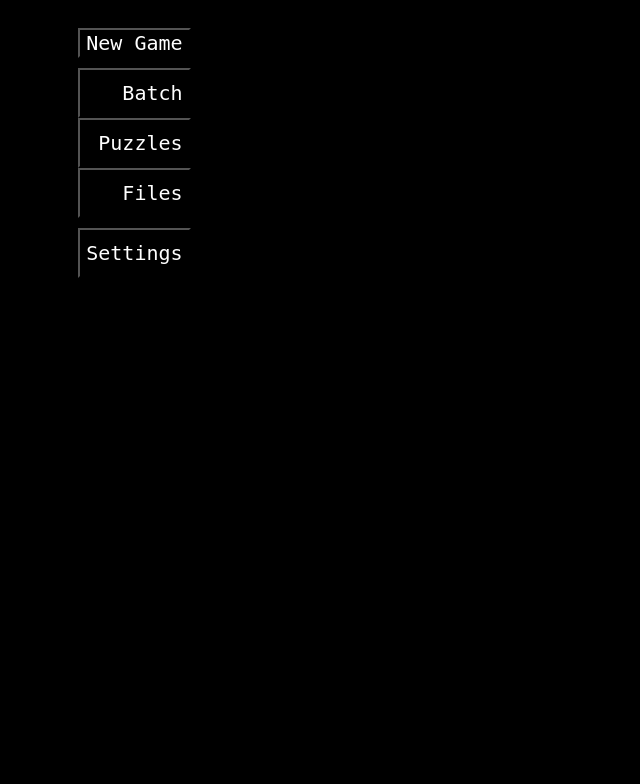
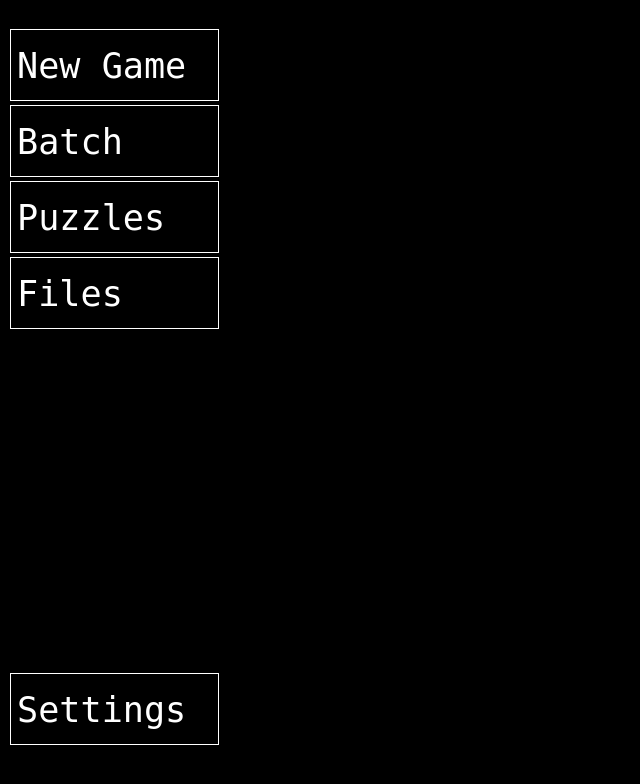
Before and after one commit to AdministratorCyn/2DoKu, a website built with Vite: page index.html in a window 1280 px wide. Shown: the whole page, without its empty margins (0-640 px from the left). Built offline with nearby package versions, Linux system fonts and the light colour scheme.

Commit message:
see index.html comments

```diff
--- a/index.html
+++ b/index.html
@@ -7,19 +7,30 @@
     <title>Tauri App</title>
     <script type="module" src="/src/main.ts" defer></script>
   </head>
-
+  !-- OPTIMIZEW HTML !!! !! --!
+  !-- AND CSS !!! !! --!
   <body>
-    <main class="frame">
+    <main>
+      <div class="frame">
         <div class="sideBar">
-        <a href="src/sudoku.html" target="_self">
+          <a href="src/sudoku.html">
             <button id="new">New Game</button>
           </a>
+          <a>
             <button id="batch">Batch</button>
+          </a>
+          <a>
           <button id="puzzles">Puzzles</button>
+          </a>
+          <a>
           <button id="files">Files</button>
-        <button id="settings">Settings</button>
+          </a>
+          <a id="settings">
+          <button>Settings</button>
+          </a>
         </div>
         <div id="display"></div>
+      </div>
     </main>
   </body>
 </html>
--- a/src/main.ts
+++ b/src/main.ts
@@ -1,6 +1,6 @@
 import { invoke } from "@tauri-apps/api/core";
 //React!
-
+//JMenuBar sort of thing on new gamee
 async function calcParts(){
 
 }
--- a/src/styles.css
+++ b/src/styles.css
@@ -1,37 +1,71 @@
 *{
+  width: 100%;
+  height: 100%;
   background-color: black;
   font-family: mono;
 }
+
 .frame{
   width: 100%;
   height: 100%;
   display: flex;
   align-items: left;
 }
+
 .sideBar{
   width: 20%;
   height: 90%;
-  display: grid;
-  align-items: center;
-  justify-content: center;
+  display: flex;
+  font-size: 130%;
   flex-direction: column;
+  justify-content: space-between;
 }
+
+.sideBar > button {
+  width: auto;
+  height: 50px;
+  font-size: 130%;
+  background-color: black;
+  color: white;
+  text-align: center;
+}
+
+.sideBar > button:not(#settings) {
+  margin-top: 20px;
+  font-size: 130%;
+}
+
+#settings {
+  margin-top: auto;
+}
+
 #input{
   background-color: black;
   color: white;
-  font-size: 20px;
   text-align: left;
 }
+
+a{
+  padding: 2px;
+  border-color: white;
+  width: auto;
+  height: 10%;
+  background-color: black;
+  font-size: 130%;
+  color: white;
+  text-align: left;
+  display: flex;
+  align-items: center;
+  justify-items: center;
+  text-decoration: none;
+}
+
 button{
-  margin-top: 20px;
-  width: auto;
+  border: 1px solid white;
+  font-size: 130%;
+  width: 100%;
   height: 100%;
   background-color: black;
   color: white;
-  font-size: 20px;
-  text-align: right;
-
+  text-align: left;
 }
-#settings{
-  align-self: baseline;
-}
```
Also changed, not shown: src/sudoku.html (+1 -1 lines). Lines whose indentation alone changed are shown as unchanged.
